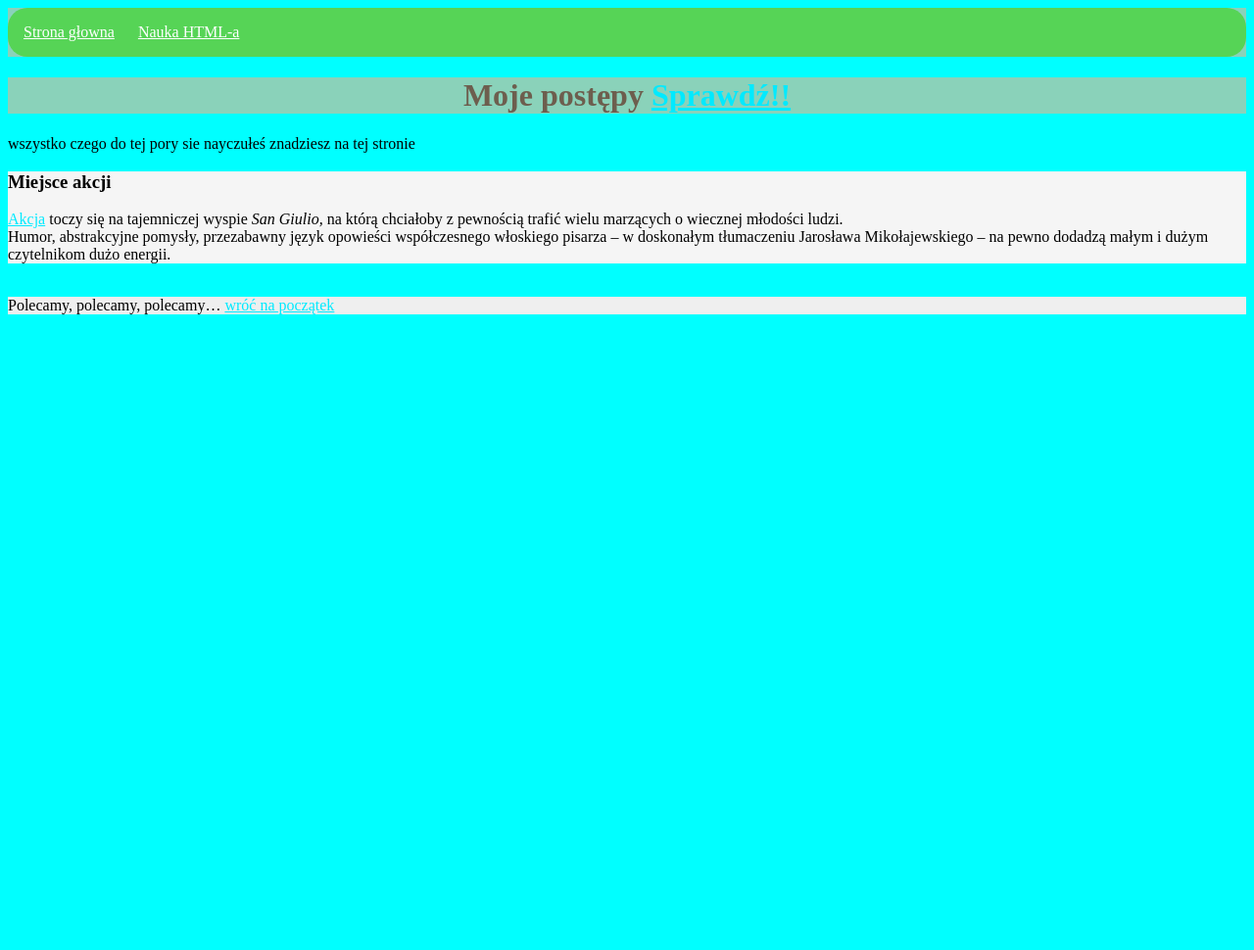
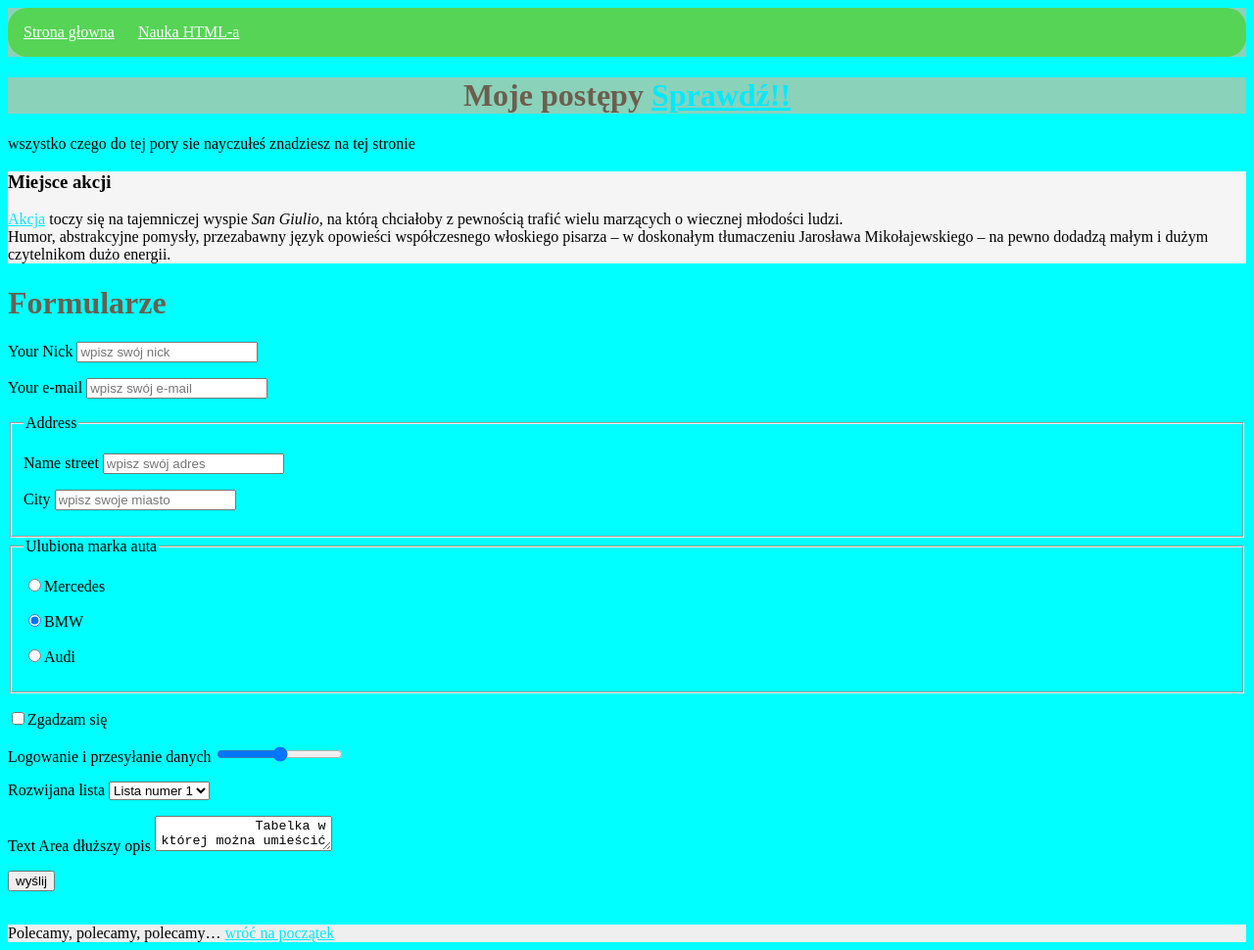
Before and after one commit to daniel-ciupek/homepage, a plain HTML site: page nauka-html.html in a window 1280 px wide. Shown: the whole page at 98% size. Before the commit the page ends 800 px from the top, so only its background shows below. Drawn offline with Linux system fonts and the light colour scheme.

Commit message:
formularze

```diff
--- a/nauka-html.html
+++ b/nauka-html.html
@@ -37,6 +37,80 @@
           – na pewno dodadzą małym i dużym czytelnikom dużo energii.
         </p>
       </section>
+
+      <main>
+        <h1>Formularze</h1>
+        <form>
+          <p>
+            <label for="Nick">Your Nick</label>
+            <input type="text" id="Nick" name="Nick" placeholder="wpisz swój nick" />
+          </p>
+
+          <p>
+            <label for="e-mail">Your e-mail</label>
+            <input type="text" id="e-mail" name="e-mail" placeholder="wpisz swój e-mail" />
+          </p>
+        </form>
+        <fieldset>
+          <legend>Address</legend>
+           <p>
+            <label for="address">Name street</label>
+            <input type="text" id="address" name="Street name" placeholder="wpisz swój adres" />
+          </p>
+
+
+           <p>
+            <label for="city">City</label>
+            <input type="text" id="city" name="city" placeholder="wpisz swoje miasto" />
+          </p>
+        </fieldset>
+        <fieldset>
+          <legend>Ulubiona marka auta </legend>
+          <p>
+            <label><input name="Marki" type="radio" value="Mercedes">Mercedes</label>
+          </p>
+           <p>
+            <label><input name="Marki" checked type="radio" value="BMW">BMW</label>
+          </p>
+           <p>
+            <label><input name="Marki" type="radio" value="Audi">Audi</label>
+          </p>
+        </fieldset>
+        <p>
+          <input name="aggrement" value="agree" type="checkbox">Zgadzam się</input>
+        </p>
+        <p>
+          <label for="password">Logowanie i przesyłanie danych</label>
+          <input id="password"
+          name="password"
+          type="range"
+          min="0"
+          max="100"
+           >
+          </p>
+          <p>
+            <label for="lista">Rozwijana lista</label>
+            <select name="lista" id="lista">
+            <option value="lista1">Lista numer 1</option>
+            <option value="lista2">Lista numer 2</option>
+            <option value="lista3">Lista numer 3</option>
+            <option value="lista4">Lista numer 4</option>
+            </select>
+
+          </p>
+          <p>
+          <label for="textArea">Text Area dłuższy opis</label>
+          <textarea class="textArea" id="textArea" name="textArea">
+            Tabelka w której można umieścić dłuższy tekst
+          </textarea>
+          </p>
+          <p>
+            <input name="submit" type="submit" value="wyślij">
+
+          </p>
+
+
+      </main>
     </main>
     <br />
     <footer>
--- a/style.css
+++ b/style.css
@@ -82,10 +82,7 @@ nav a {
 .paragraf__css {
   background: #ddd5d5;
 }
-.main {
 
-
-}
 #top {
   text-align: center;
 }
@@ -99,3 +96,11 @@ nav a {
 .tbody {
   text-align: center;
 }
+.textArea {
+  min-width: 50px;
+  text-align: center;
+}
+
+.label {
+  display: block;
+}
```
Also changed, not shown: index.html (+4 -2 lines), java-script.js (+60 -33 lines), image/Koza_domowa_01.jpg (renamed from Koza_domowa_01.jpg), image/przegladarka.jpg (renamed from przegladarka.jpg).
